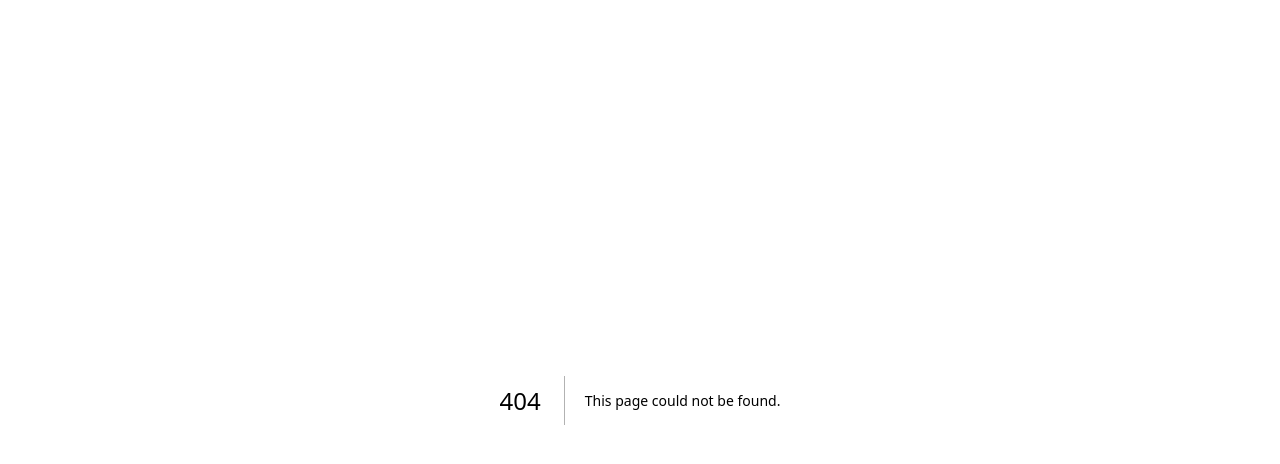
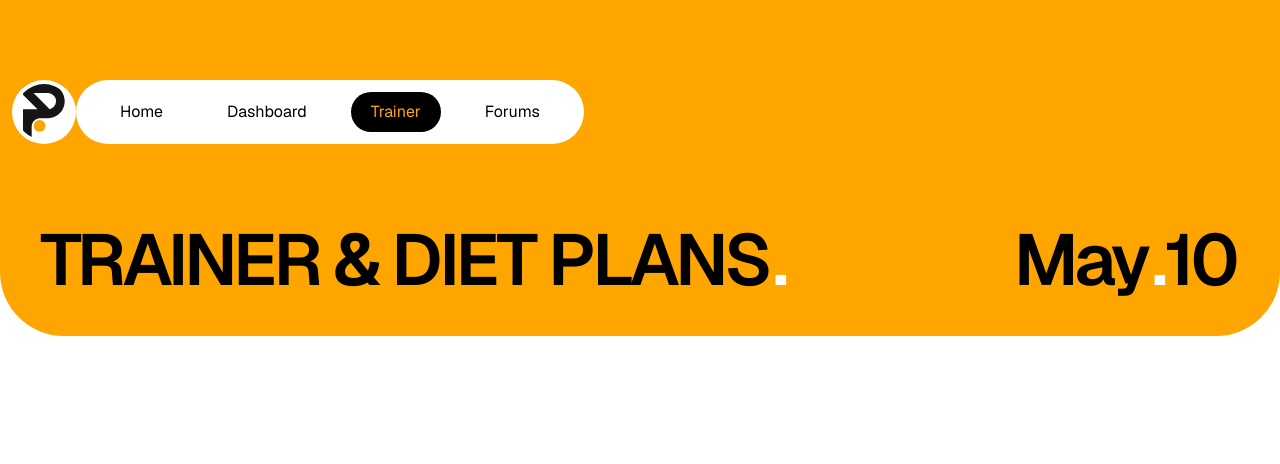
Before and after one commit to AbeerRao/palestra-ncrypt, a Next.js app: page /trainer in a window 1280 px wide. Before the commit this address had no page. Shown: the top 464 px of the page. Built offline with nearby package versions, Linux system fonts and the light colour scheme.

Commit message:
error resolved

```diff
--- a/src/components/Header.js
+++ b/src/components/Header.js
@@ -48,13 +48,13 @@ function Header({ loginDisplay }) {
                         pages.map((page, index) => {
                             if (page.link == curr) {
                                 return (
-                                    <Link href={page?.link}>
+                                    <Link href={page?.link} key={index}>
                                         <h1 key={index} className={styles.activeSelect}>{page.name}</h1>
                                     </Link>
                                 )
                             } else {
                                 return (
-                                    <Link href={page?.link}>
+                                    <Link href={page?.link} key={index}>
                                         <h1 key={index} className={styles.select}>{page.name}</h1>
                                     </Link>
                                 )
--- /dev/null
+++ b/src/pages/trainer.js
@@ -0,0 +1,29 @@
+import React from 'react'
+import Header from '@/components/Header'
+
+function Trainer() {
+
+    const styles = {
+        main: "flex flex-col items-center justify-center min-w-screen",
+        topDiv: "bg-accent w-full h-full rounded-b-[4rem] h-[40vh] flex flex-col items-center justify-between pb-10",
+        topInfo: "w-full flex flex-row items-center justify-between px-10",
+        topTitle: "flex flex-row items-center justify-center text-white text-7xl font-semibold tracking-tighter",
+    }
+
+    const curr = new Date().toString().slice(4, 10)
+
+    return (
+        <div className={styles.main}>
+            <title>Trainer & Deit Plans</title>
+            <div className={styles.topDiv}>
+                <Header loginDisplay={false} />
+                <div className={styles.topInfo}>
+                    <h1 className={styles.topTitle}><p className="pr-1 text-black">TRAINER & DIET PLANS</p>.</h1>
+                    <h1 className={styles.topTitle}><p className="pr-1 text-black">{curr.slice(0, 4)}</p>.<p className="pr-1 text-black">{curr.slice(4)}</p></h1>
+                </div>
+            </div>
+        </div>
+    )
+}
+
+export default Trainer
```
